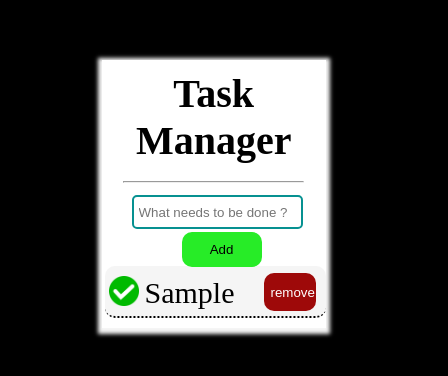
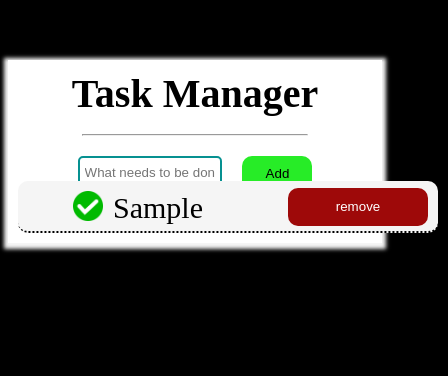
Before and after one commit to Gunjan-1/taskmanager, a plain HTML site: page index.html in a window 390 px wide. Both pictures are taken after typing "Sample" into the empty fields and a click on the button "Add". Shown: the whole page, 448 px wide, since content can reach past the window. Drawn offline with Linux system fonts and the light colour scheme.

Commit message:
first commit

```diff
--- /dev/null
+++ b/data.css
@@ -0,0 +1,16 @@
+@media (min-width:320px) and (max-width:567px) {
+
+    .maindiv{
+        width: 100%;
+    margin-left: 0px;
+    }
+  .text li{
+    margin-left: -30px;
+    margin-top: -17px;
+    position: relative;
+    z-index: 0px;
+  }
+  ul li::before{
+    margin-left: -40px;
+  }
+}
--- a/index.html
+++ b/index.html
@@ -5,6 +5,7 @@
     <meta name="viewport" content="width=device-width, initial-scale=1.0">
     <title>To-do-list</title>
     <link rel="stylesheet" href="style.css">
+    <link rel="stylesheet" href="data.css">
     <link rel="stylesheet" href="https://cdnjs.cloudflare.com/ajax/libs/font-awesome/6.7.2/css/all.min.css"
      integrity="sha512-Evv84Mr4kqVGRNSgIGL/F/aIDqQb7xQ2vcrdIwxfjThSH8CSR7PBEakCr51Ck+w+/U6swU2Im1vVX0SVk9ABhg==" crossorigin="anonymous" referrerpolicy="no-referrer" />
 </head>
@@ -14,7 +15,7 @@
         <div class="mainname" >
             <h1>Task Manager</h1><hr >
         </div>
-  <div class="imgdata"> <img src="to.jpg" alt=""></div>
+
            <div class="maininput">
  <div class="inputdata">
             <input type="text" placeholder="What needs to be done ?" id="data">
--- a/style.css
+++ b/style.css
@@ -26,12 +26,6 @@ body{
 margin-top: -40px;
 }
 
-.imgdata img{
-  width: 110px;
-  margin-left: 20px;
-  z-index: 1px;
-  position: absolute;
-}
 .inputdata {
   display: flex;
   justify-content: center;
@@ -59,7 +53,7 @@ margin-top: 20px;
   color:whitesmoke ;
 }
 .text{
-    margin-right: 10%;
+    margin-right: 10px;
     margin-top: 7px;
      display: inline-block;
      margin-bottom: 10px;
@@ -108,128 +102,3 @@ margin-left: -5%;
 .text li button:hover{
   background-color: rgb(207, 39, 39);
 }
-
-@media(max-width:1024px){
-  .imgdata img{
-    width: 120px;
-    height: 100px;
-  }
-  .inputdata input{
-margin-top: 20px;
-   width: 35%;
-   margin-left: 60px;
-  }
-  .inputdata button{
- margin-top: 20px;
-}
- .text li{
-  margin-top: 30px;
-  margin-left: -5px;
- }
-ul li::before{
-  margin-left: -7%;
-}
-  }
-
- @media (max-width:768px){
-  .maindiv{
-    width: 60%;
-  }
-    .imgdata img{
-    width: 100px;
-    height: 80px;
-  }
-   .inputdata input{
-margin-top: 10px;
-   width: 35%;
-   margin-left: 30%;
-  }
-  .inputdata button{
- margin-top: 10px;
-}
-
- .text li{
-  margin-top: 30px;
-  margin-left: -20px;
- }
- .text li button{
-  width: 20%;
- }
-ul li::before{
-  margin-left: -13%;
-}
- }
-@media (max-width:425px) {
-
-  .inputdata{
-     display: flex;
-     display: block;
-
-   }
-   .inputdata input{
-    width: 70%;
-    margin-left: 30px;
-    margin-top: -10px;
-   }
-   .inputdata button{
-    position: absolute;
-     margin-top: 3px;
-     margin-left: 80px;
-     z-index: 1;
-     width: 80px;
-   }
-   .imgdata img{
- display: none;
-   }
-   .maindiv hr{
-    width: 80%;
-   }
-   .text{
-    width: 90%;
-   }
-   .text li{
-    background-color: whitesmoke;
-    color:black;
-    width: 100%;
-    margin-left: -37px;
-}
-.text li button{
-  width: 52px;
-}
-ul li::before{
-  margin-left: -35px;
-}
-}
-@media (max-width:375){
-  ul li::before{
-  margin-left: -10px;
-}
-}
-@media (max-width:320px) {
-    .maindiv{
-      width: 90%;
-      margin-left: 20px;
-    }
-   .inputdata button{
-     margin-top: 5px;
-     display: flex;
-     justify-content: center;
-    margin-left: 25%;
-   }
-   .inputdata input{
-    width: 85%;
-    height: 10px;
-    padding: 10px;
-    margin-left: 7px;
-    text-align: center;
-   }
-   .maindiv hr{
-    width: 80%;
-   }
-   .text li button{
-  width: 55px;
-}
-ul li::before{
-  margin-left: -40px;
-}
-}
```
